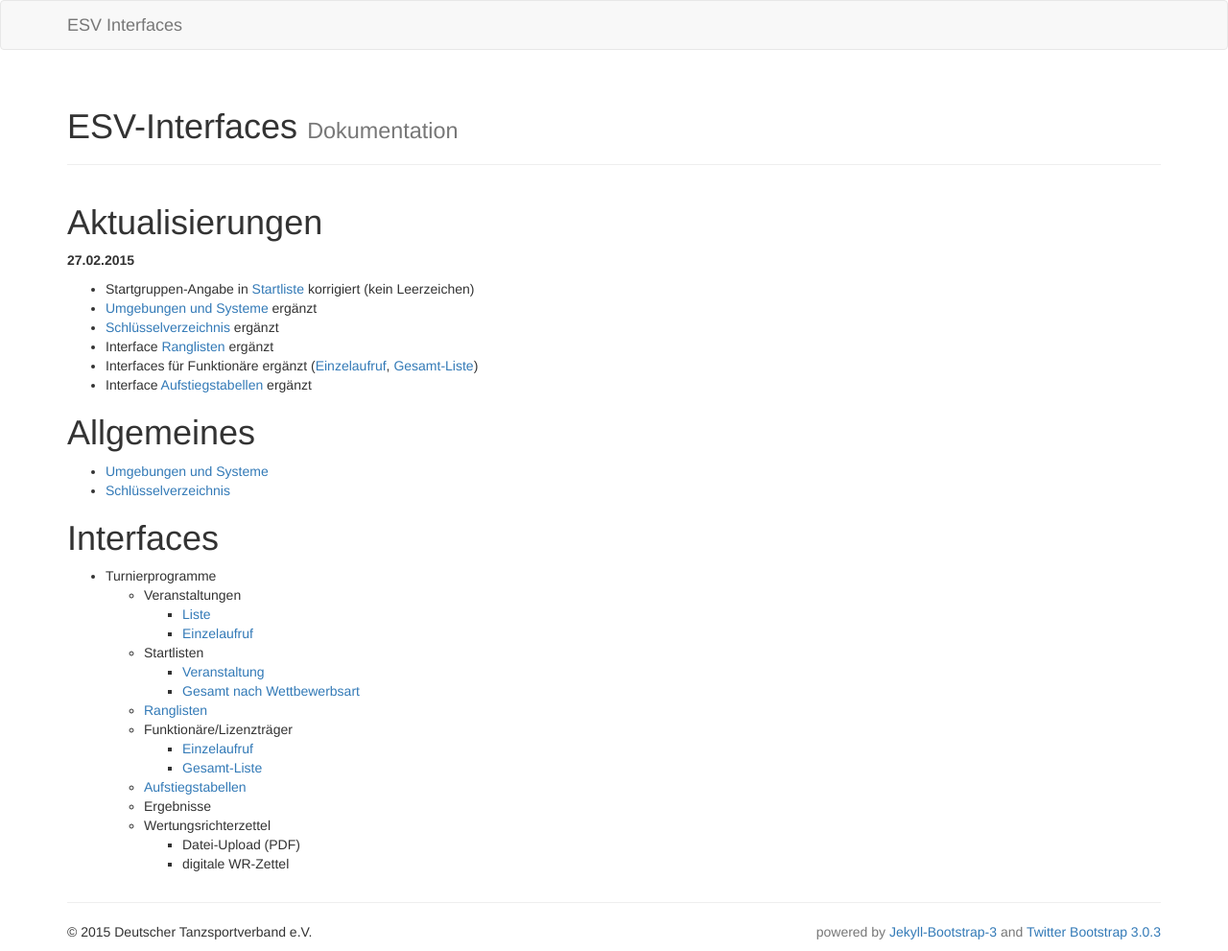
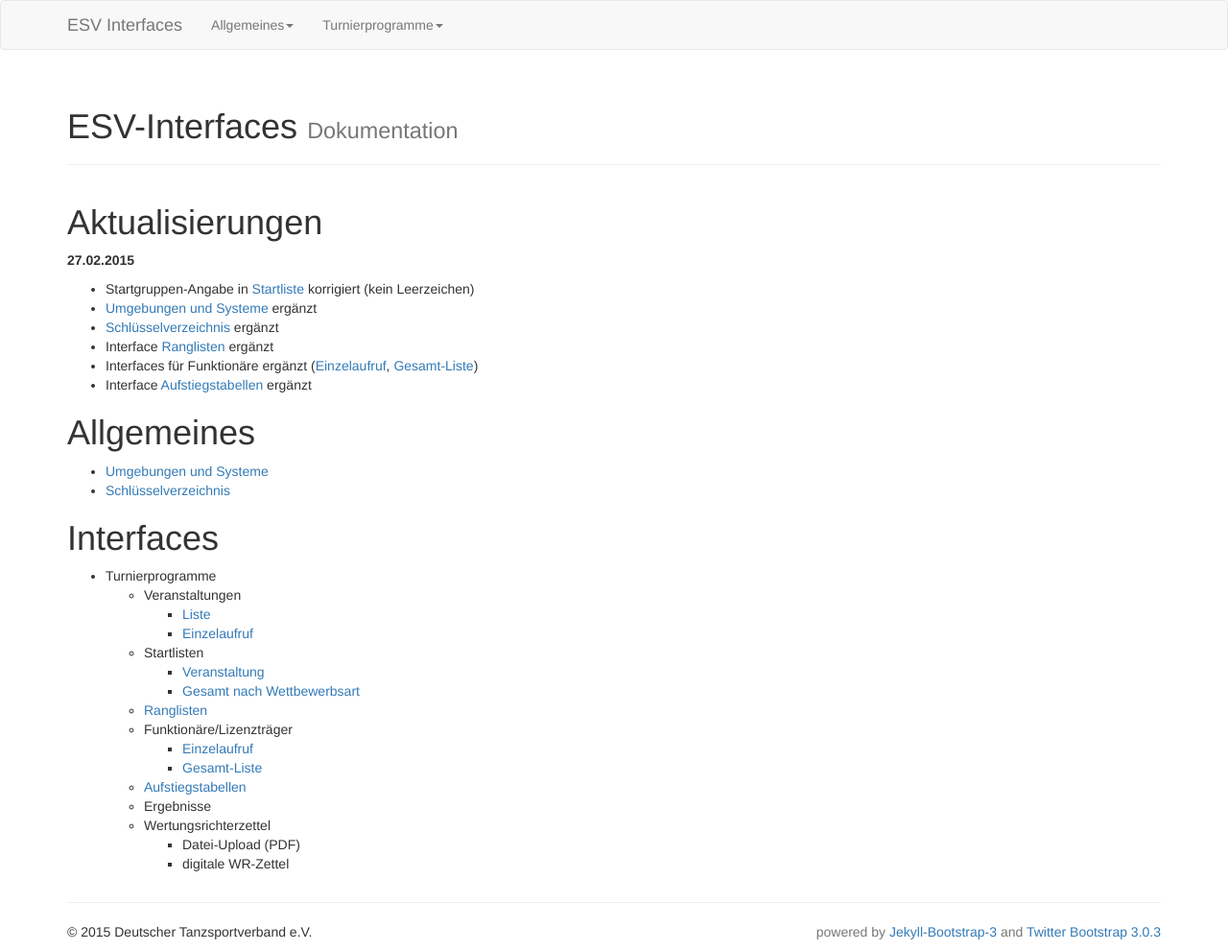
Before and after one commit to tanzsport/esv-interfaces, a Jekyll site: the page built from index.md, in a window 1280 px wide. Shown: the whole page at 96% size. Built offline with Jekyll 4.4.1, drawn with Linux system fonts in a browser that asks for light colours; nearby versions of some CDN libraries; library files that are not in the unit come from our copies.

Commit message:
Dropdown-Navigation.

```diff
--- a/_includes/themes/bootstrap/default.html
+++ b/_includes/themes/bootstrap/default.html
@@ -32,11 +32,7 @@
         </div>
 
         <div class="collapse navbar-collapse navbar-ex1-collapse">
-          <ul class="nav navbar-nav">
-            {% assign pages_list = site.pages %}
-            {% assign group = 'navigation' %}
-            {% include JB/pages_list %}
-          </ul>
+            {% include themes/bootstrap/nav1.html nav=site.data.menu %}
         </div>
       </div>
     </nav>
--- /dev/null
+++ b/_includes/themes/bootstrap/nav1.html
@@ -0,0 +1,10 @@
+<ul class="nav navbar-nav">
+{% for item in include.nav %}
+    <li class="dropdown">
+        <a href="#" class="dropdown-toggle" data-toggle="dropdown">{{ item.text }}<span class="caret"></span></a>
+        {% if item.subitems %}
+            {% include themes/bootstrap/nav2.html nav=item.subitems %}
+        {% endif %}
+    </li>
+{% endfor %}
+</ul>
--- /dev/null
+++ b/_includes/themes/bootstrap/nav2.html
@@ -0,0 +1,27 @@
+{% assign first = 1 %}
+<ul class="dropdown-menu" role="menu">
+{% for item in include.nav %}
+    {% if item.url %}
+    {% if item.divider %}
+        <li class="divider"></li>
+    {% endif %}
+    <li>
+        <a href="{{ item.url }}">
+            {% if item.url == navurl %}
+                <b>{{ item.text }}</b>
+            {% else %}
+                {{ item.text }}
+            {% endif %}
+        </a>
+    </li>
+    {% else %}
+    {% if first < 1 %}
+        <li class="divider"></li>
+    {% endif %}
+    <li class="dropdown-header" style="font-weight:bold">
+        {{ item.text }}
+    </li>
+    {% endif %}
+    {% assign first = 0 %}
+{% endfor %}
+</ul>
```
Also changed, not shown: _data/menu.yml (added, +31 -0 lines).
